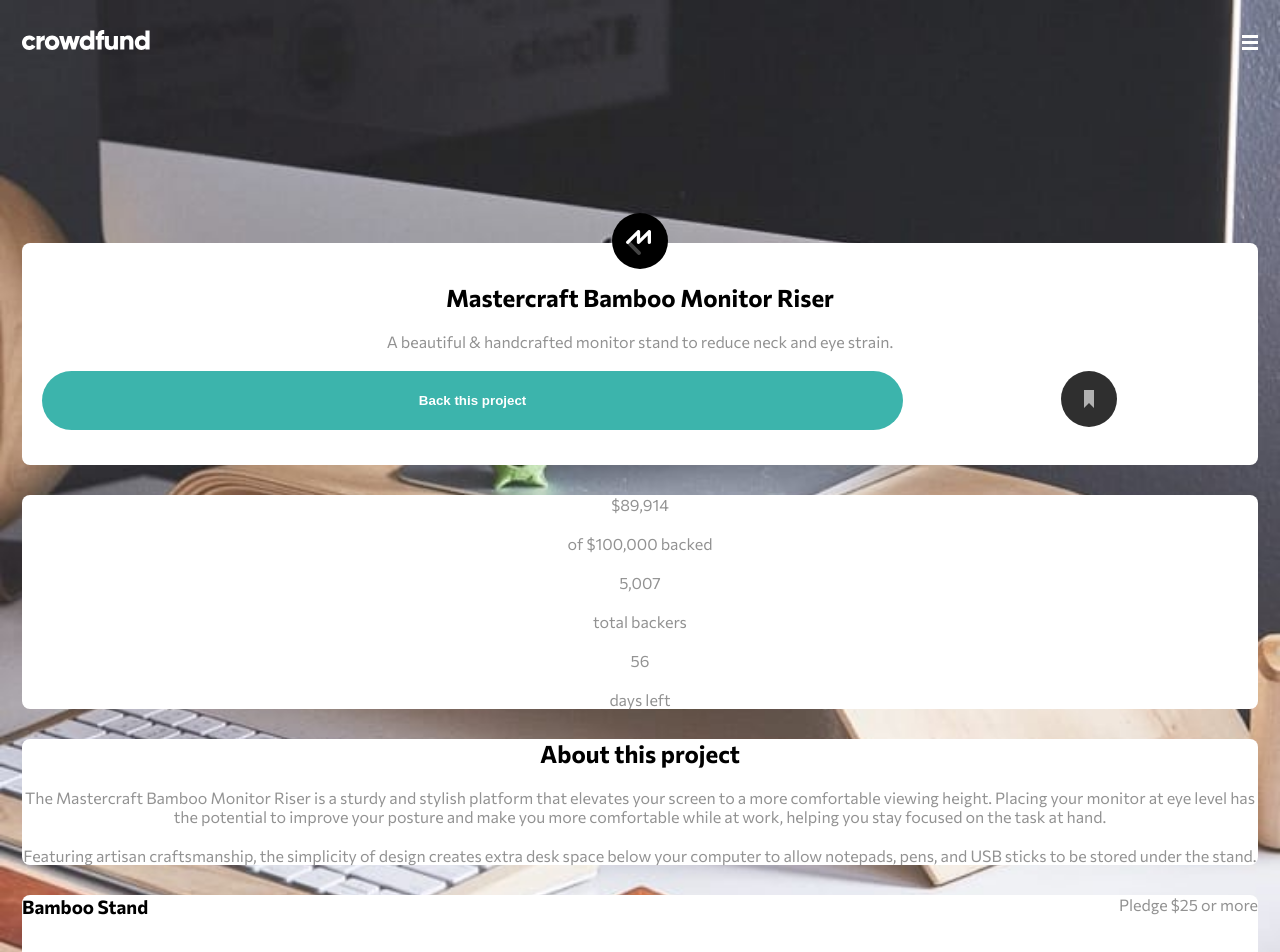
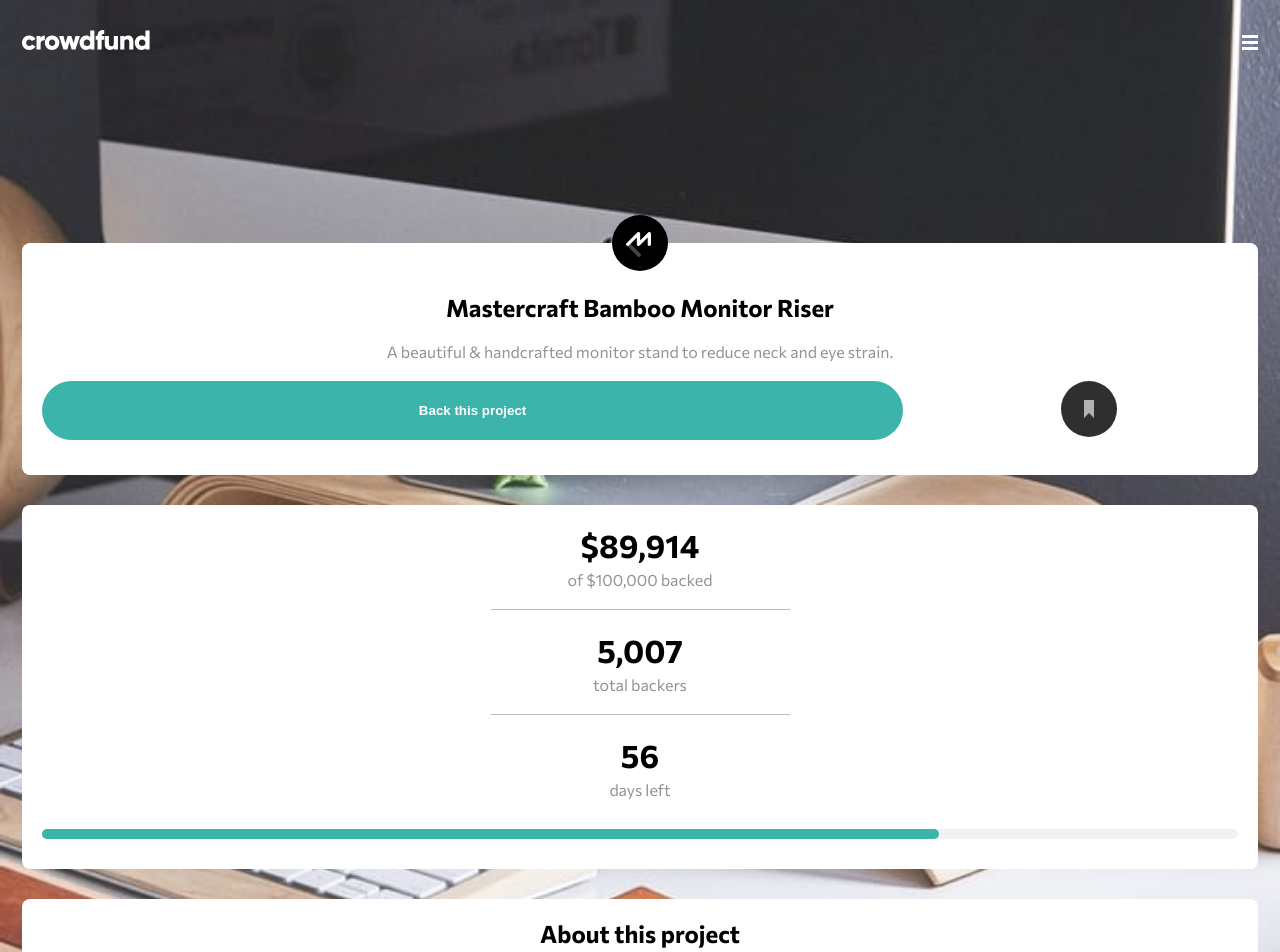
Before and after one commit to AndrewGHarrington/crowdfunding-product-page-main, a plain HTML site: page index.html in a window 1280 px wide. Shown: the top 952 px of the page. Drawn offline with Linux system fonts and the light colour scheme.

Commit message:
Finished progress card styling

```diff
--- a/index.html
+++ b/index.html
@@ -42,17 +42,17 @@
     </section>
     <section class="progress-container">
       <article class="donations">
-        <p>$89,914</p>
+        <p class="donation-amount">$89,914</p>
         <p>of $100,000 backed</p>
         <div class="divider"></div>
       </article>
       <article class="backers">
-        <p>5,007</p>
+        <p class="backer-amount">5,007</p>
         <p>total backers</p>
         <div class="divider"></div>
       </article>
       <article class="days-left">
-        <p>56</p>
+        <p class="days-left-amount">56</p>
         <p>days left</p>
       </article>
       <div class="progress-bar-container">
--- a/style.css
+++ b/style.css
@@ -54,18 +54,19 @@ nav ul {
 .bamboo-riser-container, .progress-container, .about-container, .pledges-container {
     background-color: white;
     margin-bottom: 30px;
+    padding: 20px;
     text-align: center;
     border-radius: 8px;
 }
 
 .bamboo-riser-container {
-    padding: 40px 20px 20px 20px;
+    padding: 50px 20px 20px 20px;
     position: relative;
 }
 
 .mc-logo-container {
     position: absolute;
-    top: -30px;
+    top: -28px;
     left: 0;
     width: 100%;
 }
@@ -92,6 +93,37 @@ nav ul {
     display: none;
 }
 
-.progress-container {
+.donations, .backers, .days-left {
+    display: flex;
+    flex-direction: column;
+}
 
+.donation-amount, .backer-amount, .days-left-amount {
+    font-size: 2rem;
+    font-weight: 700;
+    color: black;
+    margin-bottom: 5px;
 }
+
+.divider {
+    background-color: #bcbbbb;
+    height: 1px;
+    width: 25%;
+    margin: 0 auto 20px auto;
+}
+
+.progress-bar-container {
+    padding: 10px 0;
+}
+
+.progress-bar, .progress-fill {
+    background-color: #f1f1f1;
+    width: 100%;
+    height: 10px;
+    border-radius: 50px;
+}
+
+.progress-fill {
+    background-color: hsl(176, 50%, 47%);
+    width: 75%;
+}
```
